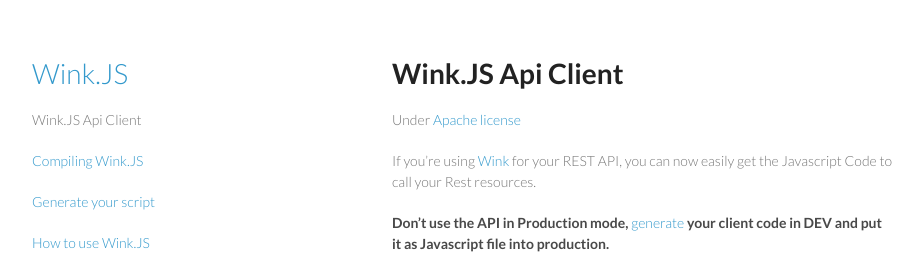
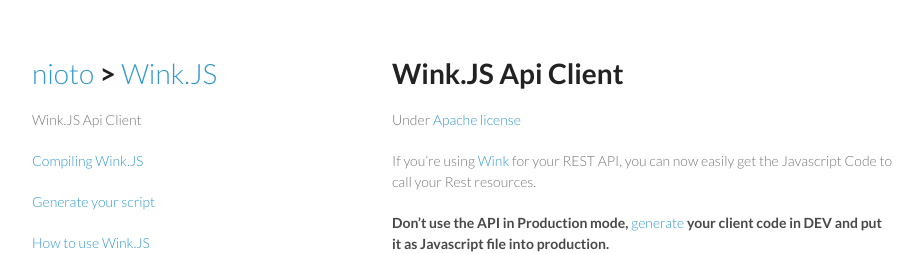
Before and after one commit to nioto/wink.js, a Jekyll site: the page built from index.md, in a window 1280 px wide. Shown: the top 254 px of the page, without its empty margins (178-1101 px from the left). Built offline with Jekyll 4.4.1, drawn with Linux system fonts in a browser that asks for light colours; Markdown is read by kramdown in place of the engine named in the settings.

Commit message:
add link to main site, insert space in footer

```diff
--- a/_layouts/index.html
+++ b/_layouts/index.html
@@ -17,7 +17,8 @@
   <body>
     <div class="wrapper">
       <header>
-        <h1><a href="./index.html">Wink.JS</a></h1>
+
+        <h1><a href="/">nioto</a> &gt; <a href="./index.html">Wink.JS</a></h1>
         <p>Wink.JS Api Client</p>
 
 
@@ -45,6 +46,7 @@
 {{content}}
       </section>
       <footer>
+      <p>&nbsp;</p>
         <p>This project is maintained by <a href="https://github.com/nioto">nioto</a></p>
         <p><small>Hosted on GitHub Pages &mdash; Theme by <a href="https://github.com/orderedlist">orderedlist</a></small></p>
       </footer>
```
